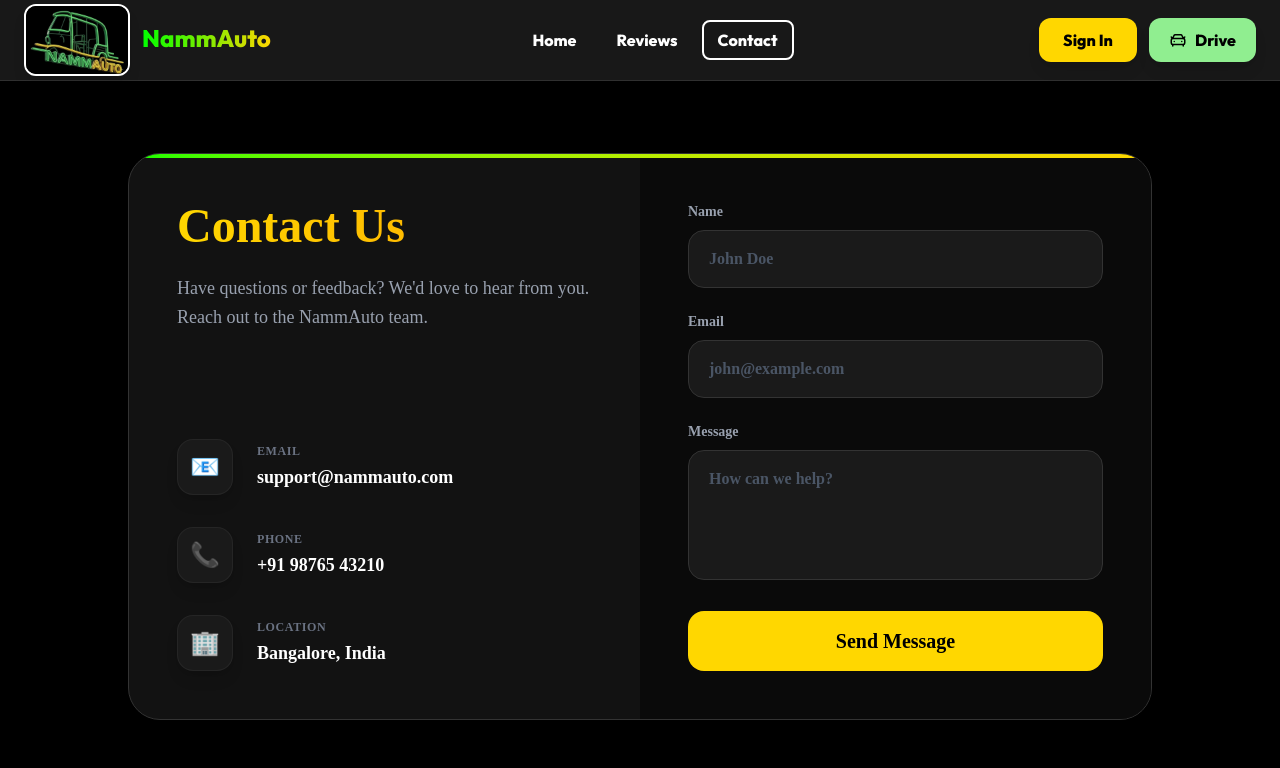
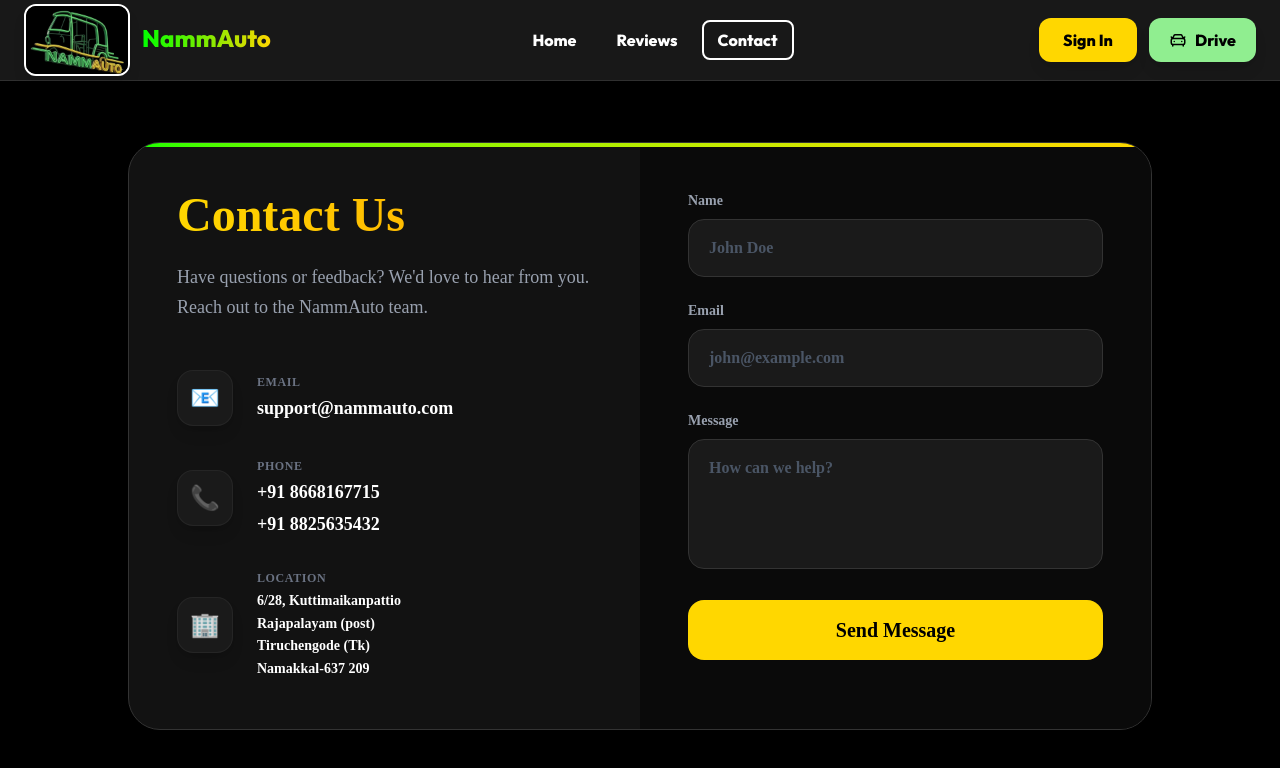
Before and after one commit to Imran1309/nammauto, a React (Vite) app: page /contact in a window 1280 px wide. Shown: the top 768 px of the page. Built offline with nearby package versions, Linux system fonts and the light colour scheme; no server answers.

Commit message:
Update location to Tiruchengode and update contact details

```diff
--- a/src/components/Contact.jsx
+++ b/src/components/Contact.jsx
@@ -44,7 +44,8 @@
                </div>
                <div>
                  <div className="text-xs font-bold text-gray-500 uppercase tracking-wider mb-1">Phone</div>
-                 <div className="font-bold text-white text-lg">+91 98765 43210</div>
+                 <div className="font-bold text-white text-lg">+91 8668167715</div>
+                 <div className="font-bold text-white text-lg mt-1">+91 8825635432</div>
                </div>
              </div>
 
@@ -54,7 +55,12 @@
                </div>
                <div>
                  <div className="text-xs font-bold text-gray-500 uppercase tracking-wider mb-1">Location</div>
-                 <div className="font-bold text-white text-lg">Bangalore, India</div>
+                 <div className="font-bold text-white text-sm leading-relaxed">
+                   6/28, Kuttimaikanpattio<br/>
+                   Rajapalayam (post)<br/>
+                   Tiruchengode (Tk)<br/>
+                   Namakkal-637 209
+                 </div>
                </div>
              </div>
           </div>
--- a/src/components/DriverDashboard.jsx
+++ b/src/components/DriverDashboard.jsx
@@ -11,7 +11,7 @@
 
   const myStatus = drivers.find(d => d.id === user.id)?.status || 'online';
   // Default to "Salem" if location unknown, but ideally user.location has "Kondalampatti" etc.
-  const myLocation = user.location && user.location !== 'Unknown' ? user.location : 'Salem';
+  const myLocation = user.location && user.location !== 'Unknown' ? user.location : 'Tiruchengode';
 
   // Check proximity (Simple string match for MVP)
   const isNearby = (pickupLocation) => {
--- a/src/components/Home.jsx
+++ b/src/components/Home.jsx
@@ -51,7 +51,7 @@
 
      // Auto-fill locations if empty to ensure booking process completes for user convenience
      if (!currentPickup) {
-        currentPickup = "Salem Old Bus Stand";
+        currentPickup = "Tiruchengode Old Bus Stand";
         setPickup(currentPickup);
      }
      if (!currentDrop) {
@@ -104,6 +104,7 @@
             animate={{ opacity: 1, x: 0 }}
             transition={{ duration: 0.8 }}
           >
+             <h1 className="text-5xl md:text-8xl font-[--font-display] font-bold text-[gold] leading-tight mb-6 flex flex-wrap items-center gap-4">Ride</h1>
               <h1 className="text-5xl md:text-8xl font-[--font-display] font-bold text-[gold] leading-tight mb-6 flex flex-wrap items-center gap-4">
                 Ride <span className="text-[green] inline-flex items-center gap-[1px]">N<TyreSpinner />mmAut<TyreSpinner /></span>
               </h1>
@@ -419,10 +420,13 @@
                <h3 className="text-xl font-bold text-[--app-secondary] mb-4">Contact Info</h3>
                <ul className="space-y-3 text-gray-400">
                   <li className="flex items-center gap-2">
-                     <span className="text-[--app-primary]">📍</span> 123, Gandhi Road, Salem
+                     <span className="text-[--app-primary]">📍</span> 6/28, KuttimaikanpattioRajapalayam (post)Tiruchengode (Tk)Namakkal-637 209
                   </li>
                   <li className="flex items-center gap-2">
-                     <span className="text-[--app-primary]">📞</span> +91 98765 43210
+                     <span className="text-[--app-primary]">📞</span> +91 8668167715
+                  </li>
+                  <li className="flex items-center gap-2">
+                     <span className="text-[--app-primary]">📞</span> +91 8825635432
                   </li>
                   <li className="flex items-center gap-2">
                      <span className="text-[--app-primary]">✉️</span> support@nammauto.com
@@ -432,7 +436,7 @@
          </div>
 
          <div className="max-w-7xl mx-auto px-6 pt-8 border-t border-gray-800 text-center text-gray-500 text-sm">
-            © {new Date().getFullYear()} NammAuto. All rights reserved. Made with ❤️ in Salem.
+            © {new Date().getFullYear()} NammAuto. All rights reserved. Made with ❤️ in Tiruchengode.
          </div>
       </footer>
 
@@ -610,7 +614,7 @@
     initial={{ y: 100, opacity: 0 }}
     animate={{ y: 0, opacity: 1 }}
     transition={{ duration: 1, delay: 0.5 }}
-    className="relative w-32 filter drop-shadow-[0_10px_20px_rgba(0,0,0,0.5)] group hover:scale-105 transition-transform duration-300"
+    className="relative w-44 filter drop-shadow-[0_10px_20px_rgba(0,0,0,0.5)] group hover:scale-105 transition-transform duration-300"
   >
     {/* Top Curve (Yellow) */}
     <div className="w-full h-24 bg-[#FFD700] rounded-t-full relative z-10 flex items-end justify-center pb-2 border-b border-black/10 overflow-hidden">
@@ -624,7 +628,7 @@
         <div className="absolute inset-0 bg-gradient-to-b from-gray-100/50 to-gray-300/30 pointer-events-none" />
         <div className="absolute bottom-0 w-full h-8 bg-gradient-to-t from-gray-900/10 to-transparent pointer-events-none" />
 
-        <span className="text-black font-extrabold text-2xl font-[--font-display] z-10">SALEM</span>
+        <span className="text-black font-extrabold text-lg md:text-xl font-[--font-display] z-10 px-2 text-center uppercase">TIRUCHENGODE</span>
         <div className="flex items-baseline gap-1 z-10 mt-1">
           <span className="text-black font-black text-4xl font-sans">{distance}</span>
           <span className="text-black/70 font-bold text-sm">km</span>
--- a/src/components/Map.jsx
+++ b/src/components/Map.jsx
@@ -58,12 +58,12 @@
         return null;
     };
 
-    // 1. Try with strict "Salem, India" suffix
-    let coords = await fetchCoords(`${address}, Salem, India`);
+    // 1. Try with strict "Tiruchengode, India" suffix
+    let coords = await fetchCoords(`${address}, Tiruchengode, India`);
     if (coords) return coords;
 
-    // 2. Try with just "Salem" suffix (looser)
-    coords = await fetchCoords(`${address}, Salem`);
+    // 2. Try with just "Tiruchengode" suffix (looser)
+    coords = await fetchCoords(`${address}, Tiruchengode`);
     if (coords) return coords;
 
     // 3. Try exact address (rarely works but good fallback)
@@ -113,7 +113,7 @@
 };
 
 const Map = ({
-  center = [11.6643, 78.1460], // Default to Salem
+  center = [11.3802, 77.8944], // Default to Tiruchengode
   zoom = 13,
   drivers = [],
   onLocationFound,
```
Also changed, not shown: 2 other files (tests, documents, lock files or other folders).
